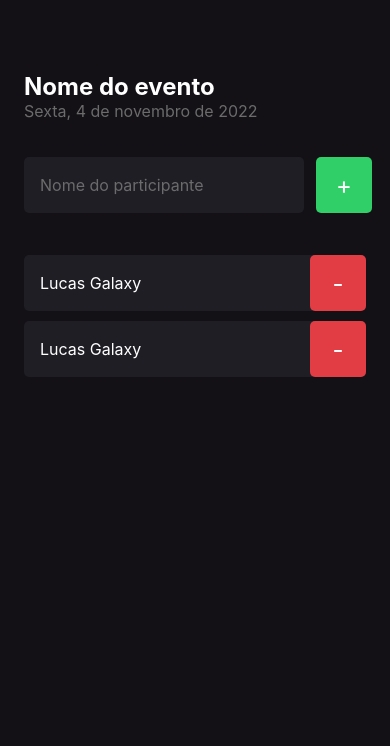
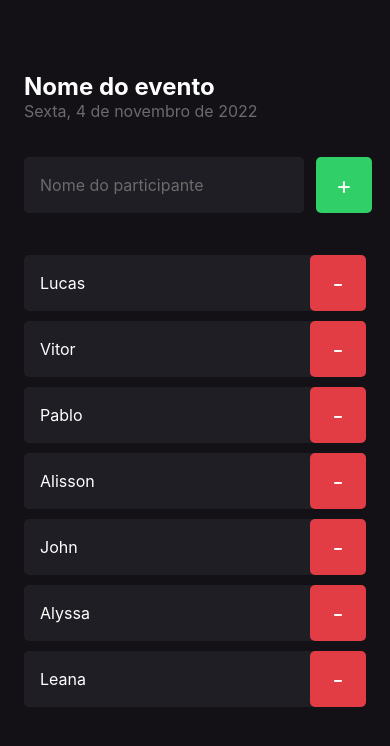
Before and after one commit to galax1y/01-im-here, a React Native app: screen / in a window 390 px wide. Shown: the top 746 px of the page. Built offline with nearby package versions, Linux system fonts and the light colour scheme.

Commit message:
Diferença entre ScrollView e FlatList

```diff
--- a/src/components/Participant/index.tsx
+++ b/src/components/Participant/index.tsx
@@ -1,22 +1,23 @@
 import { View, Text, TouchableOpacity } from 'react-native'
 import { styles } from './styles'
 
-export function Participant() {
-  function handleNewParticipant(): void {
-    throw new Error('Function not implemented.')
-  }
+interface ParticipantProps {
+  name: string
+  onRemove: () => void
+}
 
+export function Participant({ name, onRemove }: ParticipantProps) {
   return (
-    <View style={styles.container}>
-      <Text style={styles.name}>
-        Lucas Galaxy
+    <View style={ styles.container }>
+      <Text style={ styles.name }>
+        { name }
       </Text>
 
       <TouchableOpacity
-          style={styles.button}
-          onPress={handleNewParticipant}
+          style={ styles.button }
+          onPress={ onRemove }
         >
-          <Text style={styles.buttonText}>
+          <Text style={ styles.buttonText }>
             -
           </Text>
         </TouchableOpacity>
--- a/src/screens/home/index.tsx
+++ b/src/screens/home/index.tsx
@@ -1,12 +1,18 @@
 import { styles } from './styles'
-import { Text, TextInput, TouchableOpacity, View } from 'react-native'
+import { FlatList, ScrollView, Text, TextInput, TouchableOpacity, View } from 'react-native'
 
 import { Participant } from '../../components/Participant'
 
 
 export function Home() {
-  function handleNewParticipant() {
+  const participants = ['Lucas', 'Vitor', 'Pablo', 'Alisson', 'John', 'Alyssa', 'Leana']
+
+  function handleAddParticipant() {
     console.log('novo participante')
+  }
+
+  function handleRemoveParticipant(name: string) {
+    console.log('remover participante', name)
   }
 
   return (
@@ -27,7 +33,7 @@ export function Home() {
         />
         <TouchableOpacity
           style={styles.button}
-          onPress={handleNewParticipant}
+          onPress={handleAddParticipant}
         >
           <Text style={styles.buttonText}>
             +
@@ -35,19 +41,25 @@ export function Home() {
         </TouchableOpacity>
       </View>
 
-      <Participant />
-      <Participant />
-
-
-      {/* <View>
-        {participants.map((participant) => {
+      <FlatList
+        data={participants}
+        keyExtractor={item => item}
+        showsVerticalScrollIndicator={false}
+        renderItem={({item}) => (
+          <Participant
+            key={item}
+            name={item}
+            onRemove={() => handleRemoveParticipant(item)}
+          />
+          )}
+        ListEmptyComponent={() => {
           return (
-            <Text key={participant}>
-              {participant}
-            </Text>
+          <Text style={styles.emptyListText}>
+            Ninguém chegou no evento ainda? Adicione participantes à sua lista de presença.
+          </Text>
           )
-        })}
-      </View> */}
+        }}
+      />
     </View>
   )
 }
--- a/src/screens/home/styles.ts
+++ b/src/screens/home/styles.ts
@@ -44,4 +44,9 @@ export const styles = StyleSheet.create({
     marginTop: 36,
     marginBottom: 42,
   },
+  emptyListText: {
+    color: '#FFF',
+    fontSize: 14,
+    textAlign: 'center',
+  },
 })
```
Also changed, not shown: 1 other file (tests, documents, lock files or other folders).
